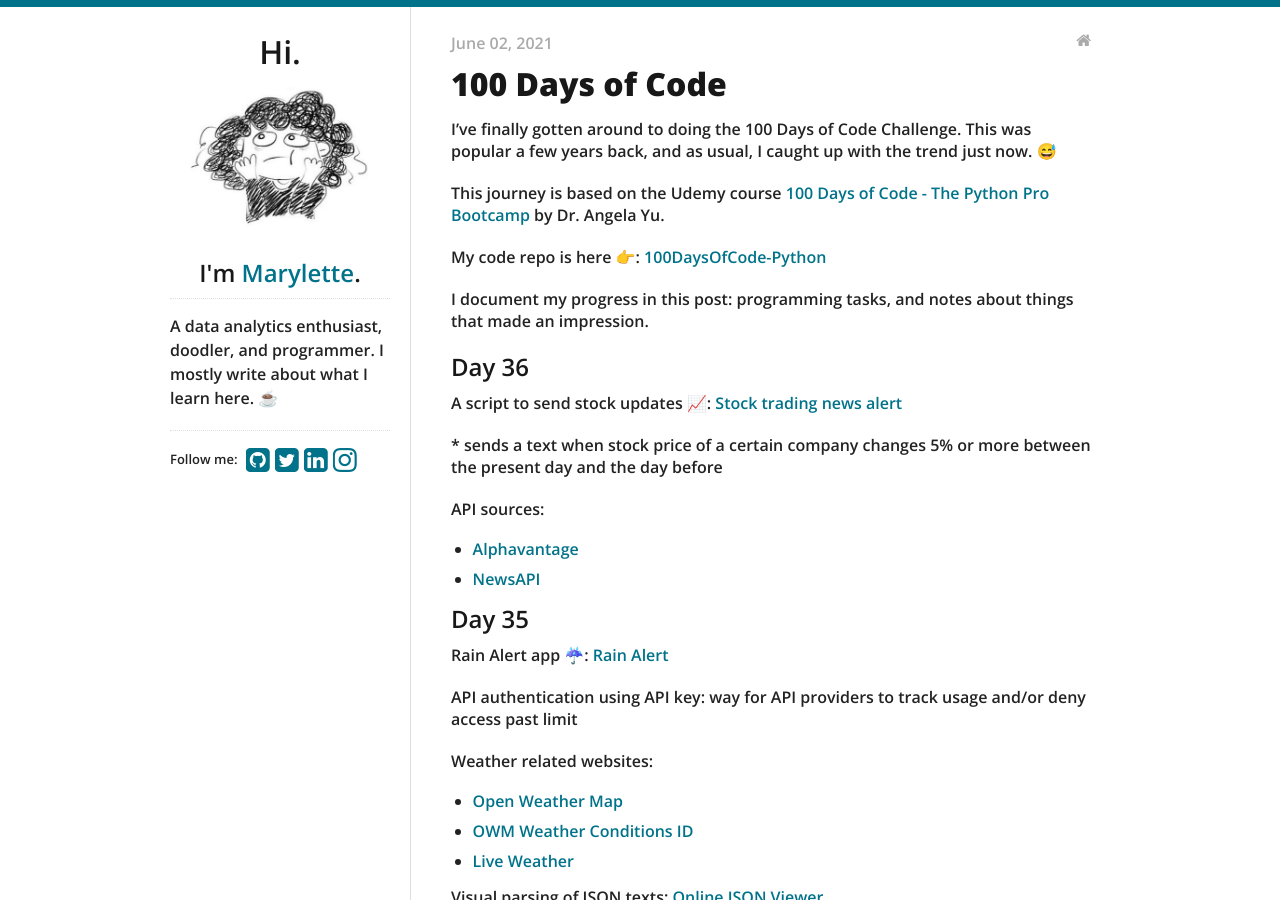
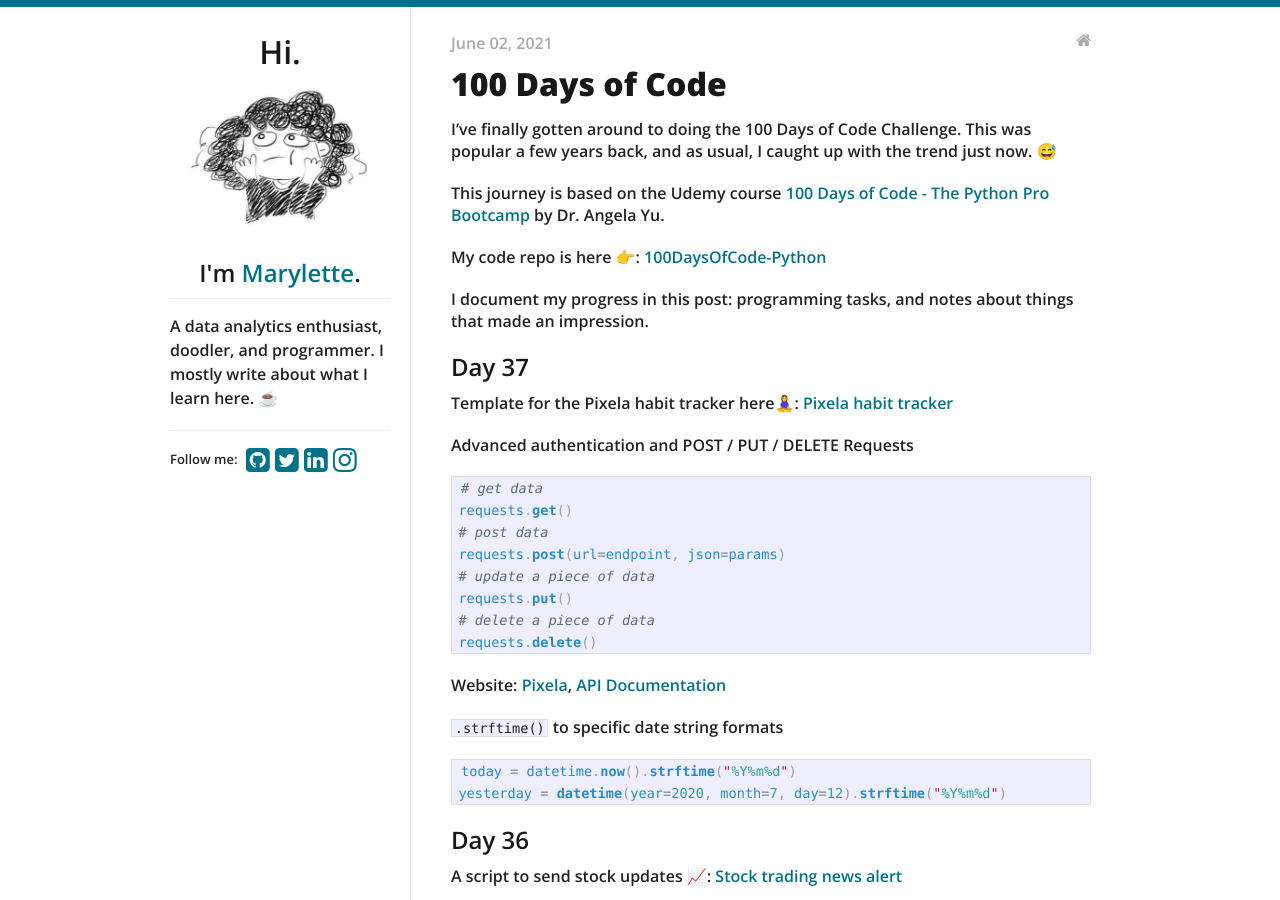
Before and after one commit to maryletteroa/maryletteroa.github.io, a Jekyll site: the page built from _posts/2021-06-02-hundred-days-of-python.md, in a window 1280 px wide and 900 px high. Built offline with Jekyll 4.4.1, drawn with Linux system fonts in a browser that asks for light colours.

Commit message:
update post with day 37 - pixela habit tracker

````diff
--- a/_posts/2021-06-02-hundred-days-of-python.md
+++ b/_posts/2021-06-02-hundred-days-of-python.md
@@ -13,6 +13,32 @@
 
 I document my progress in this post: programming tasks, and notes about things that made an impression.
 
+
+## Day 37
+
+Template for the Pixela habit tracker here🧘‍♀️: [Pixela habit tracker](https://replit.com/@maryletteroa/pixela-habit-tracker)
+
+Advanced authentication and POST / PUT / DELETE Requests
+
+```python
+# get data
+requests.get()
+# post data
+requests.post(url=endpoint, json=params)
+# update a piece of data
+requests.put()
+# delete a piece of data
+requests.delete()
+```
+
+Website: [Pixela](https://pixe.la), [API Documentation](https://docs.pixe.la/)
+
+`.strftime()` to specific date string formats
+
+```python
+today = datetime.now().strftime("%Y%m%d")
+yesterday = datetime(year=2020, month=7, day=12).strftime("%Y%m%d")
+```
 
 ## Day 36
 
````
